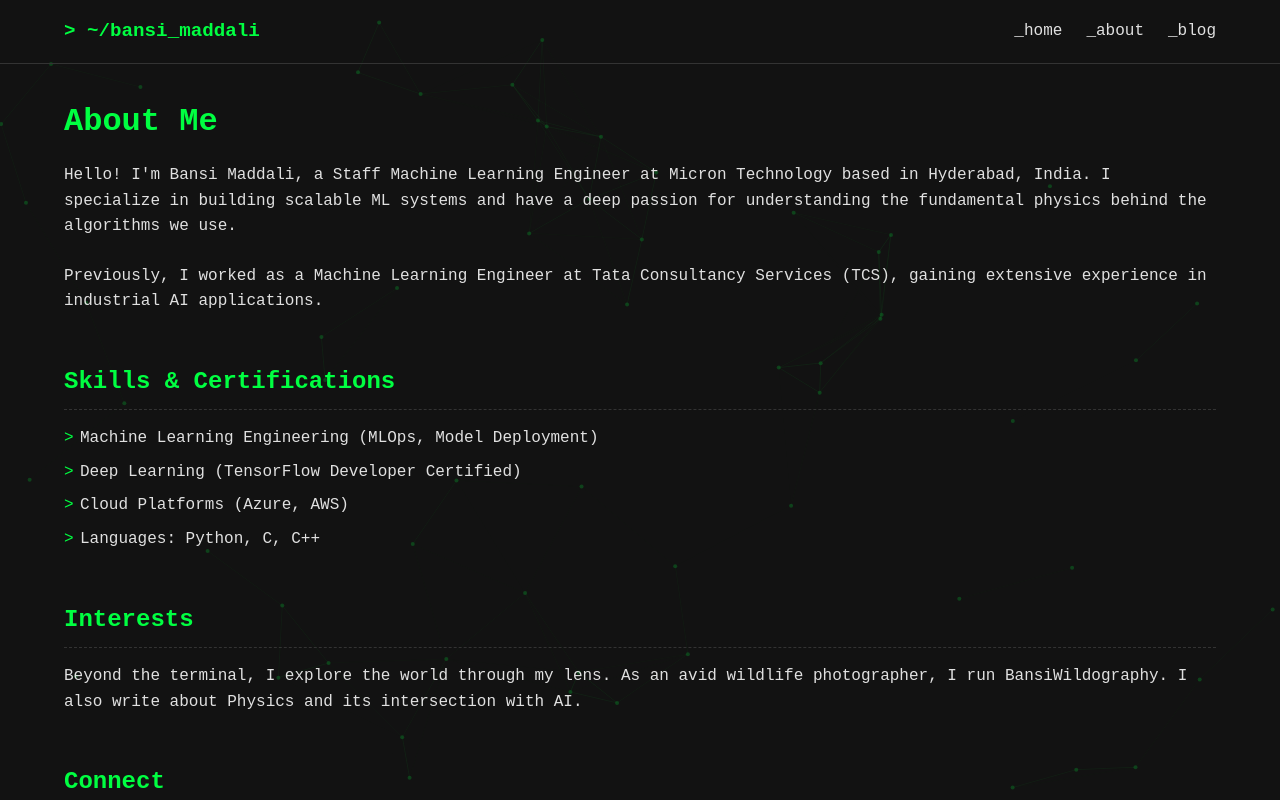
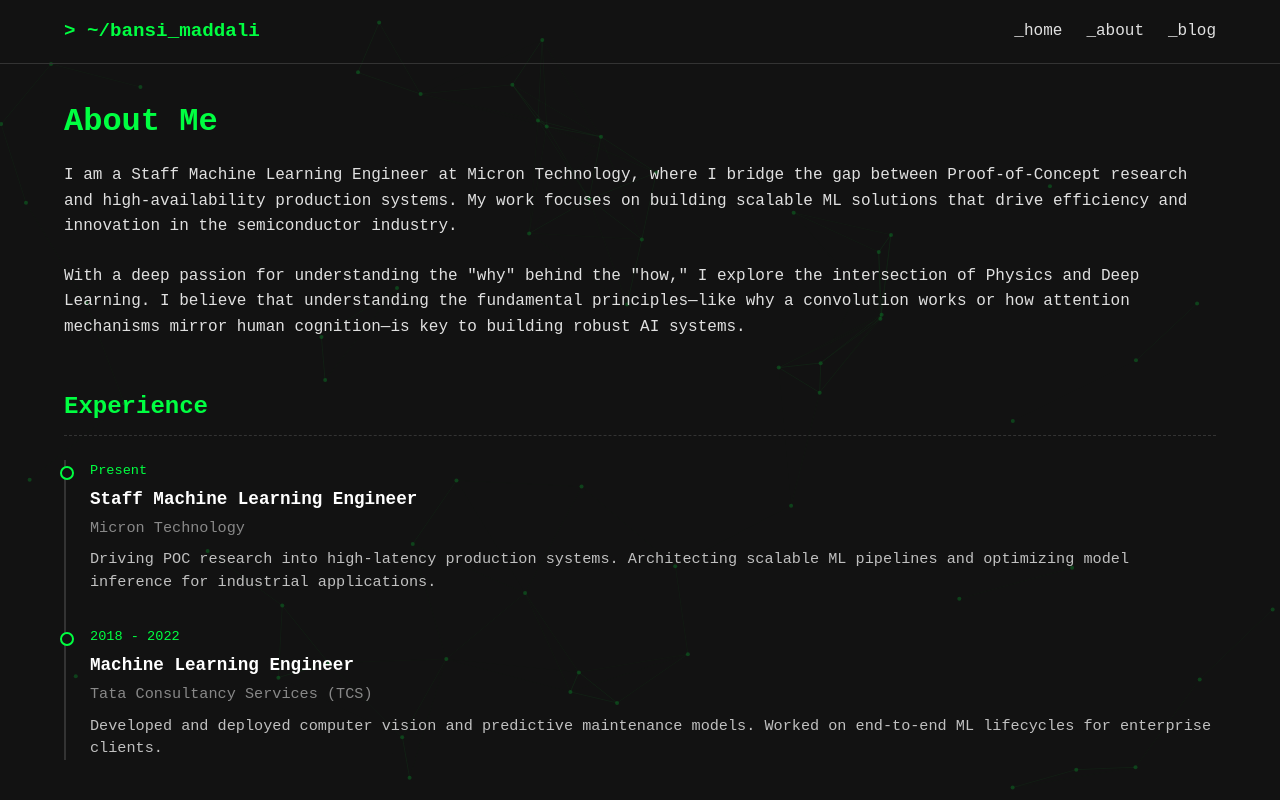
Before and after one commit to bansi-007/bansi, a Next.js app: page /about in a window 1280 px wide. Shown: the top 800 px of the page. Built offline with nearby package versions, Linux system fonts and the light colour scheme.

Commit message:
Update About page with Micron/TCS experience and timeline

```diff
--- a/src/app/about/page.module.css
+++ b/src/app/about/page.module.css
@@ -23,13 +23,66 @@
     margin-bottom: 1rem;
 }
 
+.timeline {
+    display: flex;
+    flex-direction: column;
+    gap: 2rem;
+    margin-top: 1.5rem;
+    border-left: 2px solid var(--border);
+    padding-left: 1.5rem;
+}
+
+.timelineItem {
+    position: relative;
+}
+
+.timelineItem::before {
+    content: '';
+    position: absolute;
+    left: -1.9rem;
+    /* Adjust to align with border */
+    top: 0.4rem;
+    width: 10px;
+    height: 10px;
+    background: var(--background);
+    border: 2px solid var(--primary);
+    border-radius: 50%;
+}
+
+.year {
+    display: block;
+    font-size: 0.85rem;
+    color: var(--primary);
+    margin-bottom: 0.2rem;
+    font-family: var(--font-mono);
+}
+
+.role {
+    font-size: 1.1rem;
+    margin-bottom: 0.2rem;
+    color: #fff;
+}
+
+.company {
+    display: block;
+    font-size: 0.95rem;
+    color: var(--muted);
+    margin-bottom: 0.5rem;
+}
+
+.description {
+    font-size: 0.95rem;
+    line-height: 1.5;
+    color: #c0c0c0;
+}
+
 .list {
     list-style: none;
-    padding-left: 1rem;
 }
 
 .listItem {
-    margin-bottom: 0.5rem;
+    margin-bottom: 0.8rem;
+    padding-left: 1.2rem;
     position: relative;
 }
 
@@ -37,5 +90,16 @@
     content: '>';
     color: var(--primary);
     position: absolute;
-    left: -1rem;
+    left: 0;
+    font-weight: bold;
 }
+
+.link {
+    color: var(--primary);
+    text-decoration: underline;
+}
+
+.link:hover {
+    text-decoration: none;
+    background: rgba(0, 255, 65, 0.1);
+}
--- a/src/app/about/page.tsx
+++ b/src/app/about/page.tsx
@@ -6,36 +6,56 @@ export default function About() {
             <section className={styles.profile}>
                 <h1 className={styles.title}>About Me</h1>
                 <p className={styles.text}>
-                    Hello! I'm Bansi Maddali, a Staff Machine Learning Engineer at Micron Technology based in Hyderabad, India.
-                    I specialize in building scalable ML systems and have a deep passion for understanding the fundamental physics behind the algorithms we use.
+                    I am a Staff Machine Learning Engineer at Micron Technology, where I bridge the gap between Proof-of-Concept research and high-availability production systems. My work focuses on building scalable ML solutions that drive efficiency and innovation in the semiconductor industry.
                 </p>
                 <p className={styles.text}>
-                    Previously, I worked as a Machine Learning Engineer at Tata Consultancy Services (TCS), gaining extensive experience in industrial AI applications.
+                    With a deep passion for understanding the "why" behind the "how," I explore the intersection of Physics and Deep Learning. I believe that understanding the fundamental principles—like why a convolution works or how attention mechanisms mirror human cognition—is key to building robust AI systems.
                 </p>
             </section>
 
             <section className={styles.section}>
-                <h2 className={styles.subHeader}>Skills & Certifications</h2>
-                <ul className={styles.list}>
-                    <li className={styles.listItem}>Machine Learning Engineering (MLOps, Model Deployment)</li>
-                    <li className={styles.listItem}>Deep Learning (TensorFlow Developer Certified)</li>
-                    <li className={styles.listItem}>Cloud Platforms (Azure, AWS)</li>
-                    <li className={styles.listItem}>Languages: Python, C, C++</li>
-                </ul>
+                <h2 className={styles.subHeader}>Experience</h2>
+                <div className={styles.timeline}>
+                    <div className={styles.timelineItem}>
+                        <span className={styles.year}>Present</span>
+                        <div className={styles.timelineContent}>
+                            <h3 className={styles.role}>Staff Machine Learning Engineer</h3>
+                            <span className={styles.company}>Micron Technology</span>
+                            <p className={styles.description}>
+                                Driving POC research into high-latency production systems. Architecting scalable ML pipelines and optimizing model inference for industrial applications.
+                            </p>
+                        </div>
+                    </div>
+
+                    <div className={styles.timelineItem}>
+                        <span className={styles.year}>2018 - 2022</span>
+                        <div className={styles.timelineContent}>
+                            <h3 className={styles.role}>Machine Learning Engineer</h3>
+                            <span className={styles.company}>Tata Consultancy Services (TCS)</span>
+                            <p className={styles.description}>
+                                Developed and deployed computer vision and predictive maintenance models. Worked on end-to-end ML lifecycles for enterprise clients.
+                            </p>
+                        </div>
+                    </div>
+                </div>
             </section>
 
             <section className={styles.section}>
-                <h2 className={styles.subHeader}>Interests</h2>
-                <p className={styles.text}>
-                    Beyond the terminal, I explore the world through my lens. As an avid wildlife photographer, I run <a href="https://bansiwildography.com" target="_blank" className="link">BansiWildography</a>.
-                    I also write about Physics and its intersection with AI.
-                </p>
+                <h2 className={styles.subHeader}>Skills & Methodology</h2>
+                <ul className={styles.list}>
+                    <li className={styles.listItem}><strong>Languages:</strong> Python, C, C++, SQL</li>
+                    <li className={styles.listItem}><strong>Frameworks:</strong> PyTorch, TensorFlow, Scikit-learn, FastAI</li>
+                    <li className={styles.listItem}><strong>Cloud & MLOps:</strong> Azure, AWS, Docker, Kubernetes, CI/CD</li>
+                    <li className={styles.listItem}><strong>Focus:</strong> Computer Vision, Deep Learning, Industrial IoT, System Design</li>
+                </ul>
             </section>
 
             <section className={styles.section}>
                 <h2 className={styles.subHeader}>Connect</h2>
                 <p className={styles.text}>
-                    Find me on <a href="https://github.com/bansi-007">GitHub</a>, <a href="https://medium.com/@bansidath">Medium</a>, or <a href="https://stackoverflow.com/users/9133465/bansi-dath">StackOverflow</a>.
+                    I write about my learnings on <a href="https://bansidath.in" className="link">bansidath.in</a> and <a href="https://medium.com/@bansidath" className="link">Medium</a>.
+                    <br />
+                    Find me on <a href="https://www.linkedin.com/in/iambansi" className="link">LinkedIn</a> or check my code on <a href="https://github.com/bansi-007" className="link">GitHub</a>.
                 </p>
             </section>
         </div>
```
